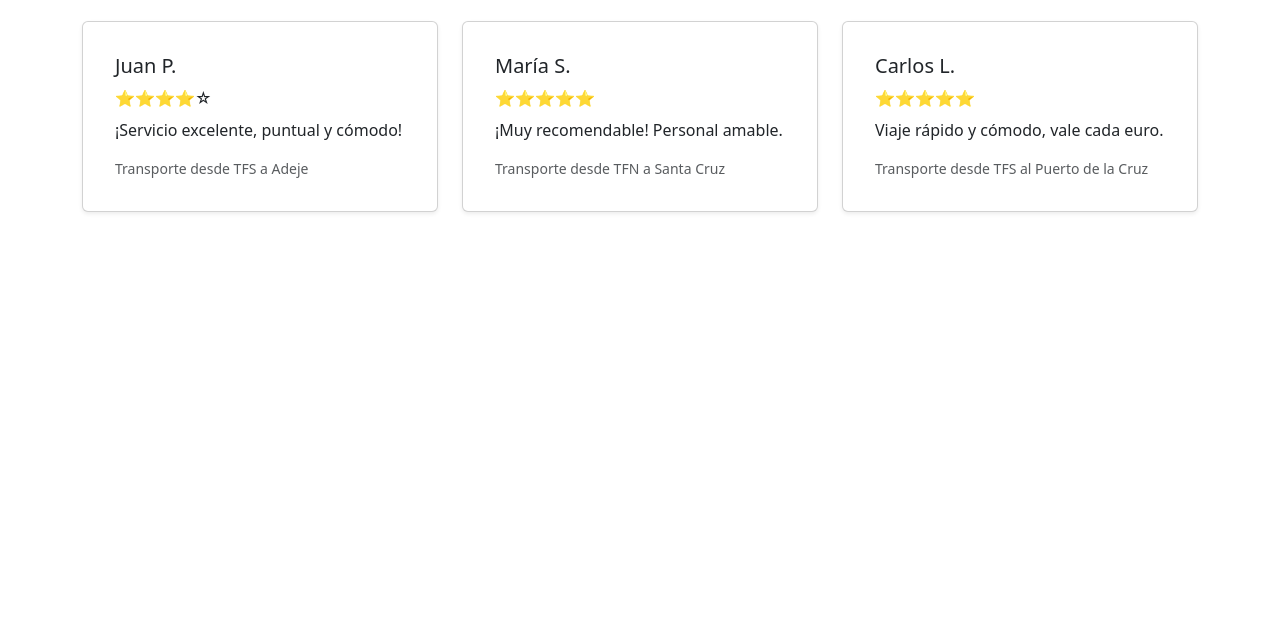
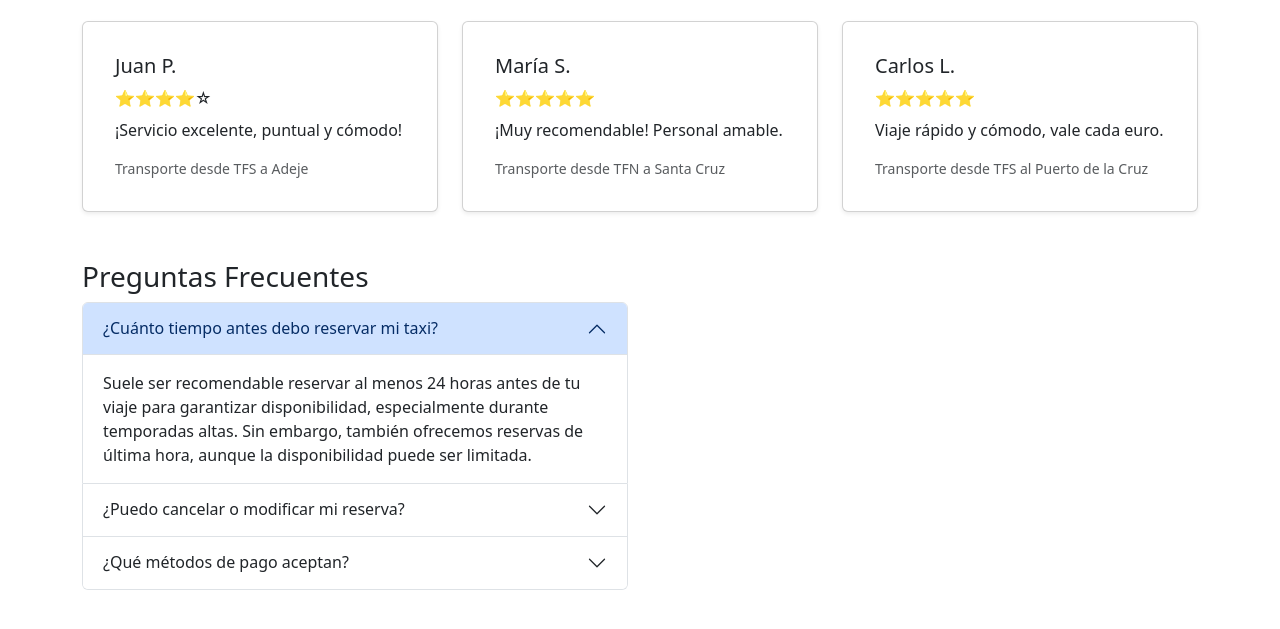
Before and after one commit to Sofiabethencourt/prototipo-1-UyA, a website: page taxi-app/components/index.html in a window 1280 px wide. Shown: the part 627-1256 px from the top of the page. Before the commit the page ends 887 px from the top, so only its background shows below. Drawn offline with nearby package versions, Linux system fonts and the light colour scheme; a script that the page names is missing.

Commit message:
Primera parte de faq hecha

```diff
--- /dev/null
+++ b/package.json
@@ -0,0 +1,5 @@
+{
+  "dependencies": {
+    "bootstrap": "^5.3.8"
+  }
+}
--- a/taxi-app/components/index.html
+++ b/taxi-app/components/index.html
@@ -112,7 +112,59 @@
             </div>
         </div>
 
+        <!-- Sección FAQ -->
+        <div class="container mb-5">
+            <div class="row g-4">
+                <!-- Columna FAQ -->
+                <div class="col-md-6">
+                    <h3 data-en="Frequently Asked Questions">Preguntas Frecuentes</h3>
+                    <div class="accordion" id="accordionExample">
+                        <div class="accordion-item">
+                            <h2 class="accordion-header">
+                            <button class="accordion-button" type="button" data-bs-toggle="collapse" data-bs-target="#collapseOne" aria-expanded="true" aria-controls="collapseOne" data-en="How far in advance should I book my taxi?">
+                                ¿Cuánto tiempo antes debo reservar mi taxi?
+                            </button>
+                            </h2>
+                            <div id="collapseOne" class="accordion-collapse collapse show" data-bs-parent="#accordionExample">
+                            <div class="accordion-body" data-en="It is usually recommended to book at least 24 hours in advance to guarantee availability, especially during high seasons. However, we also offer last-minute bookings, although availability may be limited.">
+                                Suele ser recomendable reservar al menos 24 horas antes de tu viaje para garantizar disponibilidad, especialmente durante temporadas altas. Sin embargo, también ofrecemos reservas de última hora, aunque la disponibilidad puede ser limitada.
+                            </div>
+                            </div>
+                        </div>
+                        <div class="accordion-item">
+                            <h2 class="accordion-header">
+                            <button class="accordion-button collapsed" type="button" data-bs-toggle="collapse" data-bs-target="#collapseTwo" aria-expanded="false" aria-controls="collapseTwo" data-en="Can I cancel or modify my reservation?">
+                                ¿Puedo cancelar o modificar mi reserva?
+                            </button>
+                            </h2>
+                            <div id="collapseTwo" class="accordion-collapse collapse" data-bs-parent="#accordionExample">
+                            <div class="accordion-body" data-en="Yes, you can cancel or modify your reservation up to 24 hours before the scheduled pickup time. Please contact our customer service for assistance.">
+                                Sí, puedes cancelar o modificar tu reserva hasta 24 horas antes de la hora programada de recogida. Por favor, contacta con nuestro servicio de atención al cliente para obtener ayuda.
+                            </div>
+                            </div>
+                        </div>
+                        <div class="accordion-item">
+                            <h2 class="accordion-header">
+                            <button class="accordion-button collapsed" type="button" data-bs-toggle="collapse" data-bs-target="#collapseThree" aria-expanded="false" aria-controls="collapseThree" data-en="What payment methods do you accept?">
+                                ¿Qué métodos de pago aceptan?
+                            </button>
+                            </h2>
+                            <div id="collapseThree" class="accordion-collapse collapse" data-bs-parent="#accordionExample">
+                            <div class="accordion-body" data-en="We accept all major credit cards, debit cards, and mobile payment methods.">
+                                Aceptamos todos los métodos de pago más comunes, incluyendo tarjetas de crédito, tarjetas de débito y pagos móviles.
+                            </div>
+                            </div>
+                        </div>
+                    </div>
+                </div>
+            </div>
+        </div>
+
+
         <script src="../js/languajes.js"></script>
+        <script src="https://cdn.jsdelivr.net/npm/bootstrap@5.3.3/dist/js/bootstrap.bundle.min.js" integrity="sha384-FKyoEForCGlyvwx9Hj09JcYn3nv7wiPVlz7YYwJrWVcXK/BmnVDxM+D2scQbITxI" crossorigin="anonymous"></script>
+
+        <script src="https://cdn.jsdelivr.net/npm/bootstrap@5.3.8/dist/js/bootstrap.bundle.min.js" integrity="sha384-FKyoEForCGlyvwx9Hj09JcYn3nv7wiPVlz7YYwJrWVcXK/BmnVDxM+D2scQbITxI" crossorigin="anonymous"></script>
     </body>
 
 </html>
```
Also changed, not shown: 1 other file.
